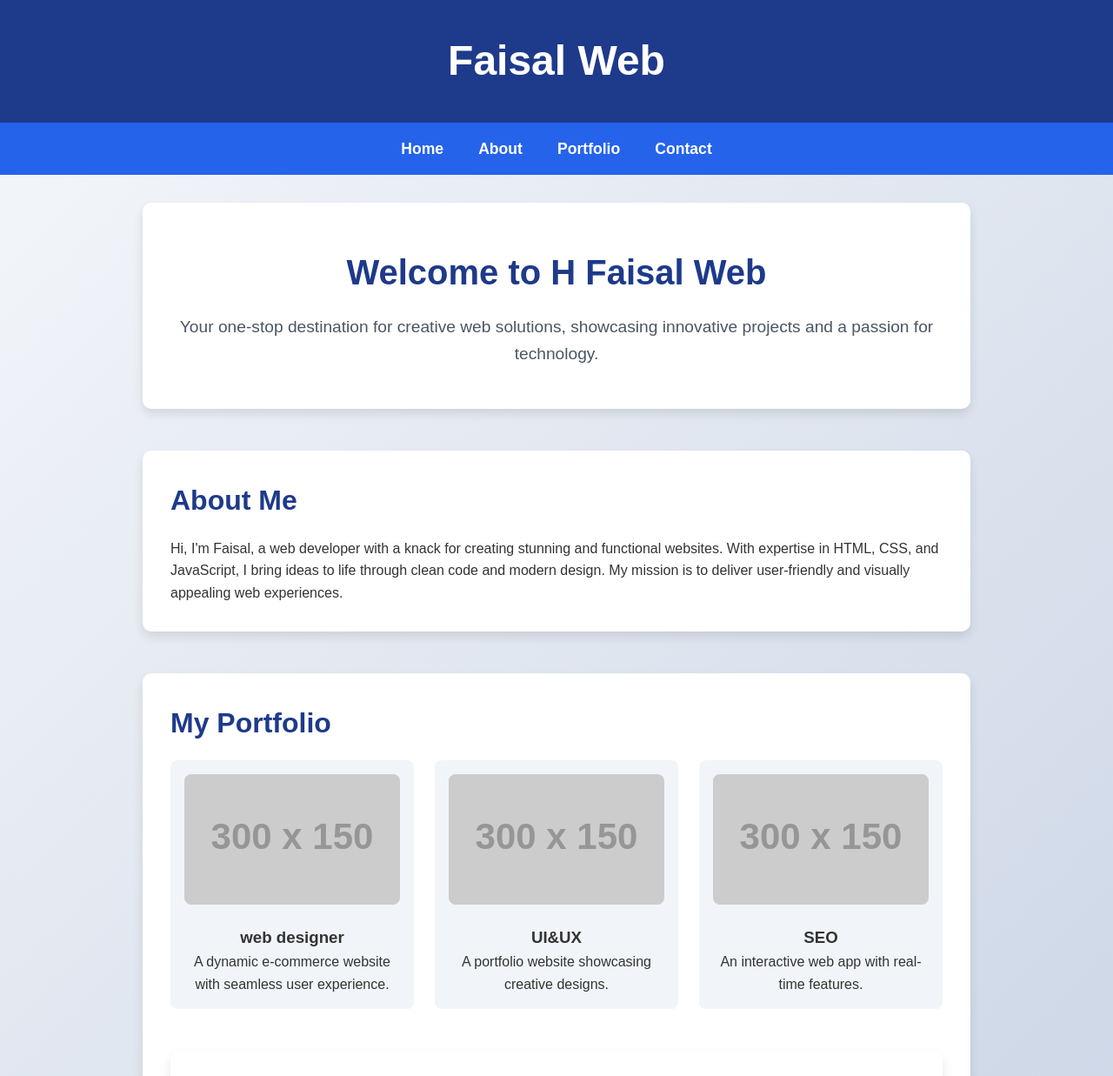
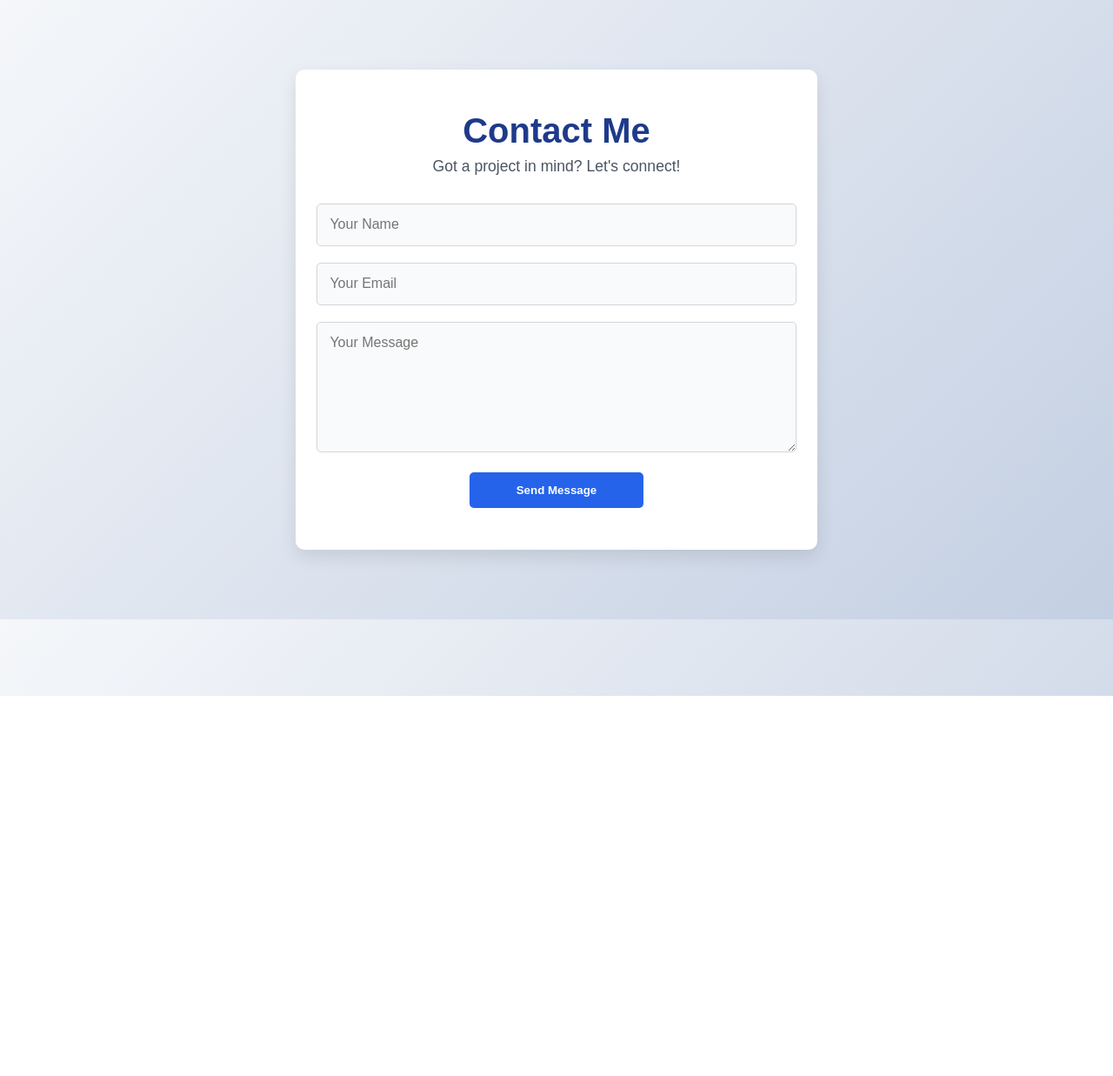
Before and after one commit to hemantsharma886477-gif/faisalweb, a plain HTML site: page index.html in a window 1280 px wide. Shown: the top 1237 px of the page at 87% size. After the commit the page ends 800 px from the top, so only its background shows below. Drawn offline with Linux system fonts and the light colour scheme; placeholder pictures from the web are drawn by us.

Commit message:
Update index.html

```diff
--- a/index.html
+++ b/index.html
@@ -2,9 +2,10 @@
 <html lang="en">
 <head>
     <meta charset="UTF-8">
+    <title>Contact Me</title>
     <meta name="viewport" content="width=device-width, initial-scale=1.0">
-    <title> Faisal Web </title>
     <style>
+        /* Base styles */
         * {
             margin: 0;
             padding: 0;
@@ -14,230 +15,88 @@
 
         body {
             background: linear-gradient(135deg, #f5f7fa 0%, #c3cfe2 100%);
+            padding: 2rem;
             color: #333;
-            line-height: 1.6;
         }
 
-        header {
-            background: #1e3a8a;
-            color: white;
-            padding: 2rem;
-            text-align: center;
-            box-shadow: 0 4px 6px rgba(0, 0, 0, 0.1);
+        /* Contact Section */
+        .contact {
+            background-color: #ffffff;
+            padding: 3rem 1.5rem;
+            border-radius: 10px;
+            max-width: 600px;
+            margin: 3rem auto;
+            box-shadow: 0 8px 20px rgba(0, 0, 0, 0.1);
         }
 
-        header h1 {
-            font-size: 3rem;
-            animation: fadeIn 1.5s ease-in-out;
+        .contact-wrapper {
+            text-align: center;
         }
 
-        nav {
-            background: #2563eb;
-            padding: 1rem;
-            position: sticky;
-            top: 0;
-            z-index: 1000;
+        .contact h2 {
+            font-size: 2.5rem;
+            color: #1e3a8a;
+            margin-bottom: 0.5rem;
         }
 
-        nav ul {
-            list-style: none;
-            display: flex;
-            justify-content: center;
-            gap: 2.5rem;
-        }
-
-        nav a {
-            color: white;
-            text-decoration: none;
-            font-weight: 600;
+        .contact p {
             font-size: 1.1rem;
-            transition: color 0.3s;
-        }
-
-        nav a:hover {
-            color: #facc15;
-        }
-
-        .container {
-            max-width: 1000px;
-            margin: 2rem auto;
-            padding: 0 1.5rem;
-        }
-
-        .hero {
-            text-align: center;
-            padding: 3rem 0;
-            background: white;
-            border-radius: 10px;
-            box-shadow: 0 6px 12px rgba(0, 0, 0, 0.1);
+            color: #4b5563;
             margin-bottom: 2rem;
-        }
-
-        .hero h2 {
-            font-size: 2.5rem;
-            color: #1e3a8a;
-            margin-bottom: 1rem;
-        }
-
-        .hero p {
-            font-size: 1.2rem;
-            color: #4b5563;
-        }
-
-        .about, .portfolio, .contact {
-            margin: 3rem 0;
-            padding: 2rem;
-            background: white;
-            border-radius: 10px;
-            box-shadow: 0 6px 12px rgba(0, 0, 0, 0.1);
-            animation: slideIn 1s ease-in-out;
-        }
-
-        .about h2, .portfolio h2, .contact h2 {
-            font-size: 2rem;
-            color: #1e3a8a;
-            margin-bottom: 1rem;
-        }
-
-        .portfolio-grid {
-            display: grid;
-            grid-template-columns: repeat(auto-fit, minmax(250px, 1fr));
-            gap: 1.5rem;
-        }
-
-        .portfolio-item {
-            background: #f1f5f9;
-            padding: 1rem;
-            border-radius: 8px;
-            text-align: center;
-            transition: transform 0.3s;
-        }
-
-        .portfolio-item:hover {
-            transform: translateY(-5px);
-        }
-
-        .portfolio-item img {
-            width: 100%;
-            height: 150px;
-            object-fit: cover;
-            border-radius: 8px;
-            margin-bottom: 1rem;
         }
 
         .contact form {
             display: flex;
             flex-direction: column;
-            gap: 1rem;
-            max-width: 500px;
-            margin: 0 auto;
+            gap: 1.2rem;
+            align-items: center;
         }
 
-        .contact input, .contact textarea {
-            padding: 0.8rem;
+        .form-group {
+            width: 100%;
+        }
+
+        .contact input,
+        .contact textarea {
+            width: 100%;
+            padding: 0.9rem;
+            font-size: 1rem;
             border: 1px solid #d1d5db;
             border-radius: 5px;
-            font-size: 1rem;
+            background-color: #f9fafb;
+        }
+
+        .contact textarea {
+            resize: vertical;
+            min-height: 150px;
         }
 
         .contact button {
+            width: 100%;
+            max-width: 200px;
             padding: 0.8rem;
-            background: #2563eb;
+            background-color: #2563eb;
             color: white;
+            font-weight: bold;
             border: none;
             border-radius: 5px;
             cursor: pointer;
-            font-weight: 600;
-            transition: background 0.3s;
+            transition: background-color 0.3s ease;
         }
 
         .contact button:hover {
-            background: #1e3a8a;
+            background-color: #1e3a8a;
         }
 
-        .click-counter {
-            text-align: center;
-            margin: 2rem 0;
+        @media (max-width: 480px) {
+            .contact h2 {
+                font-size: 2rem;
             }
-
-        .click-counter button {
-            padding: 0.8rem 1.5rem;
-            background: #facc15;
-            color: #1e3a8a;
-            border: none;
-            border-radius: 5px;
-            cursor: pointer;
-            font-weight: 600;
-            transition: background 0.3s;
-        }
-
-        .click-counter button:hover {
-            background: #eab308;
-        }
-
-        footer {
-            background: #1e3a8a;
-            color: white;
-            text-align: center;
-            padding: 1.5rem;
-            margin-top: 2rem;
-        }
-
-        @keyframes fadeIn {
-            from { opacity: 0; }
-            to { opacity: 1; }
-        }
-
-        @keyframes slideIn {
-            from { transform: translateY(20px); opacity: 0; }
-            to { transform: translateY(0); opacity: 1; }
         }
     </style>
 </head>
 <body>
-    <header>
-        <h1>Faisal Web</h1>
-    </header>
 
-    <nav>
-        <ul>
-            <li><a href="#home">Home</a></li>
-            <li><a href="#about">About</a></li>
-            <li><a href="#portfolio">Portfolio</a></li>
-            <li><a href="#contact">Contact</a></li>
-        </ul>
-    </nav>
-
-    <div class="container">
-        <section id="home" class="hero">
-            <h2>Welcome to H Faisal Web</h2>
-            <p>Your one-stop destination for creative web solutions, showcasing innovative projects and a passion for technology.</p>
-        </section>
-
-        <section id="about" class="about">
-            <h2>About Me</h2>
-            <p>Hi, I'm Faisal, a web developer with a knack for creating stunning and functional websites. With expertise in HTML, CSS, and JavaScript, I bring ideas to life through clean code and modern design. My mission is to deliver user-friendly and visually appealing web experiences.</p>
-        </section>
-
-        <section id="portfolio" class="portfolio">
-            <h2>My Portfolio</h2>
-            <div class="portfolio-grid">
-                <div class="portfolio-item">
-                    <img src="https://via.placeholder.com/300x150?text=Project+1" alt="Project 1">
-                    <h3> web designer </h3>
-                    <p>A dynamic e-commerce website with seamless user experience.</p>
-                </div>
-                <div class="portfolio-item">
-                    <img src="https://via.placeholder.com/300x150?text=Project+2" alt="Project 2">
-                    <h3>UI&UX </h3>
-                    <p>A portfolio website showcasing creative designs.</p>
-                </div>
-                <div class="portfolio-item">
-                    <img src="https://via.placeholder.com/300x150?text=Project+3" alt="Project 3">
-                    <h3> SEO </h3>
-                    <p>An interactive web app with real-time features.</p>
-                </div>
-            </div>
     <section id="contact" class="contact">
         <div class="contact-wrapper">
             <h2>Contact Me</h2>
@@ -257,40 +116,27 @@
         </div>
     </section>
 
+    <script>
+        function submitForm(event) {
+            event.preventDefault();
 
-        <div class="click-counter">
-            <p>Button clicks: <span id="counter">0</span></p>
-            <button onclick="incrementCounter()">Click Me!</button>
-        </div>
-    </div>
+            const name = document.getElementById('name').value.trim();
+            const email = document.getElementById('email').value.trim();
+            const message = document.getElementById('message').value.trim();
 
-    <footer>
-        <p>&copy; 2025 H Faisal Web. All rights reserved.</p>
-    </footer>
-
-    <script>
-        let counter = 0;
-        function incrementCounter() {
-            counter++;
-            document.getElementById('counter').textContent = counter;
+            if (!name || !email || !message) {
+                alert("Please fill out all fields.");
+                return;
             }
 
-        function submitForm(event) {
-    event.preventDefault(); // Prevents page reload
-            <section id="contact" class="contact">
-    <h2>Contact Me</h2>
-    <p>Got a project in mind? Let's connect!</p>
-    <form onsubmit="submitForm(event)">
-        <input type="text" id="name" name="name" placeholder="Your Name" required>
-        <input type="email" id="email" name="email" placeholder="Your Email" required>
-        <textarea id="message" name="message" placeholder="Your Message" rows="5" required></textarea>
-        <button type="submit">Send Message</button>
+            alert(`Thank you, ${name}! Your message has been sent.`);
 
-    </form>
-</section>
+            // Clear form
+            document.getElementById('name').value = '';
+            document.getElementById('email').value = '';
+            document.getElementById('message').value = '';
+        }
+    </script>
 
-
-
-    </script>
 </body>
 </html>
```
Lines whose indentation alone changed are shown as unchanged.
